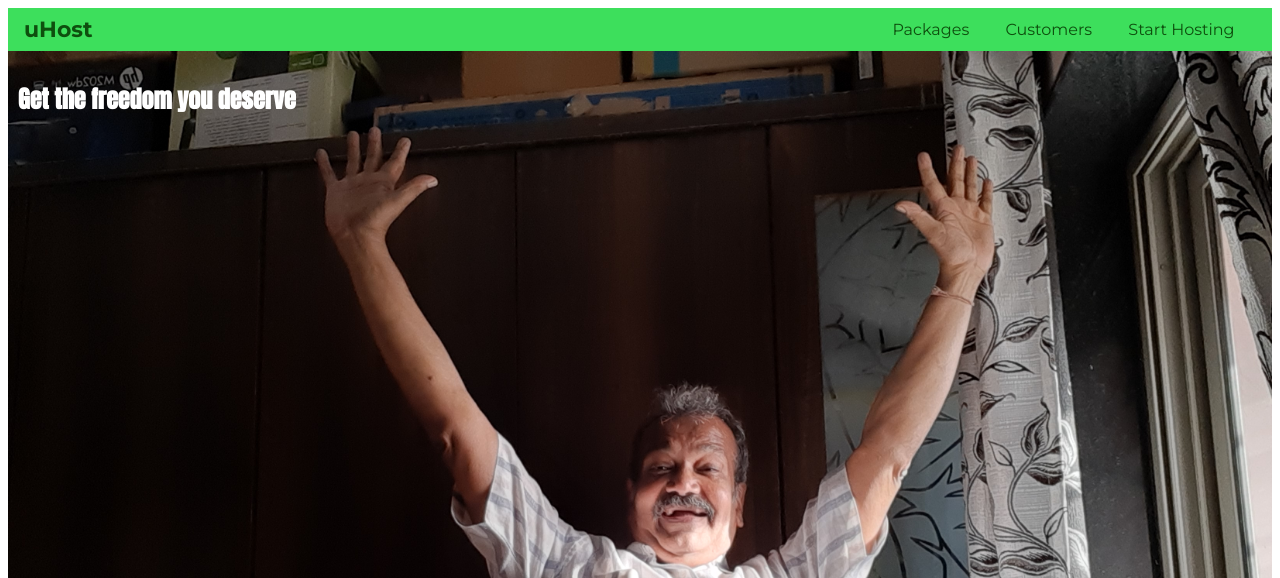
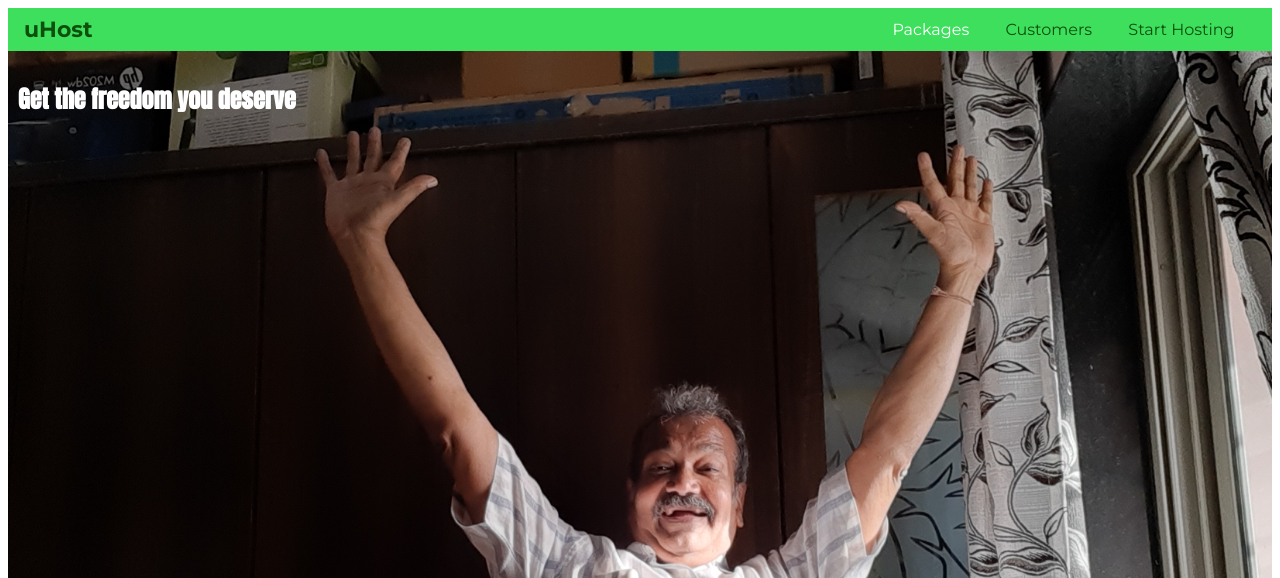
Before and after one commit to pradeep1955/pradeep1955.github.io, a PHP site: page / in a window 1280 px wide, with the pointer over the restyled element. Shown: the top 578 px of the page. Run offline with PHP 8.4, Linux system fonts and the light colour scheme.

Commit message:
new commit

```diff
--- a/css/main.css
+++ b/css/main.css
@@ -2,7 +2,7 @@
   box-sizing: border-box;
 }
 body {
-  font-family: 'Montserrat', sans-serif;
+  font-family: "Montserrat", sans-serif;
 }
 
 #product-overview {
@@ -13,12 +13,10 @@ body {
   background-image: url(PradeepFreedom.jpg);
   background-size: 100%;
   background-repeat: no-repeat;
-
-
 }
-#product-overview h1{
+#product-overview h1 {
   color: white;
-  font-family: 'Anton', sans-serif;
+  font-family: "Anton", sans-serif;
 }
 .section-title {
   color: #20198b;
@@ -32,20 +30,18 @@ body {
 
 .main-nav-item {
   display: inline-block;
- padding: 0 16px;
-
+  padding: 0 16px;
 }
 
 .main-nav-item a {
   color: #0e4f0e;
   text-decoration: none;
-  }
+}
 
 .main-nav-items {
   margin: 0;
-padding-left: 0;
-list-style: none;
-
+  padding-left: 0;
+  list-style: none;
 }
 
 .main-header > div {
@@ -67,4 +63,11 @@ list-style: none;
   vertical-align: middle;
 }
 
-main
+.main-nav-item a:hover,
+.main-nav-item a:active {
+  color: white;
+}
+
+/* p::first-letter {  (sudo element )
+  color: red;
+} */
```
